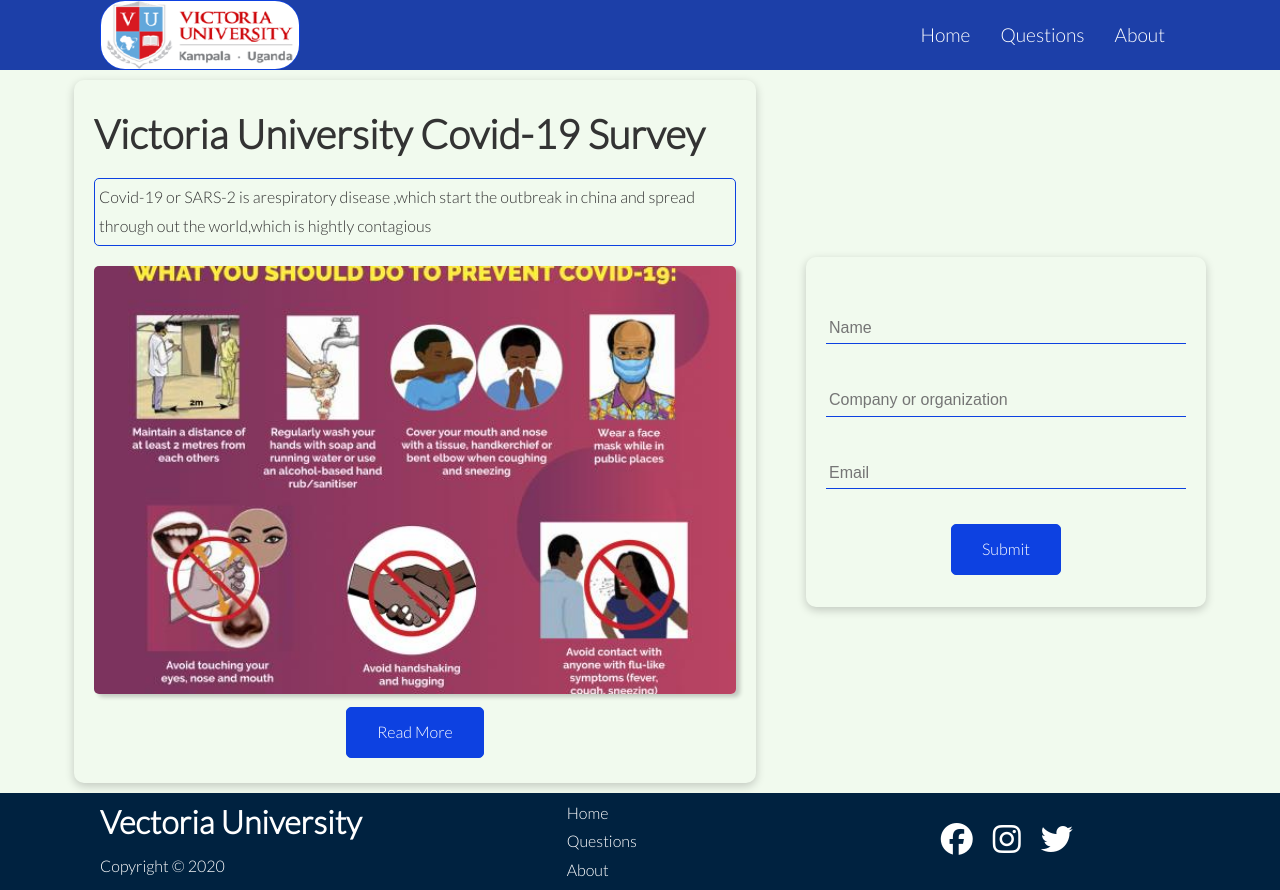
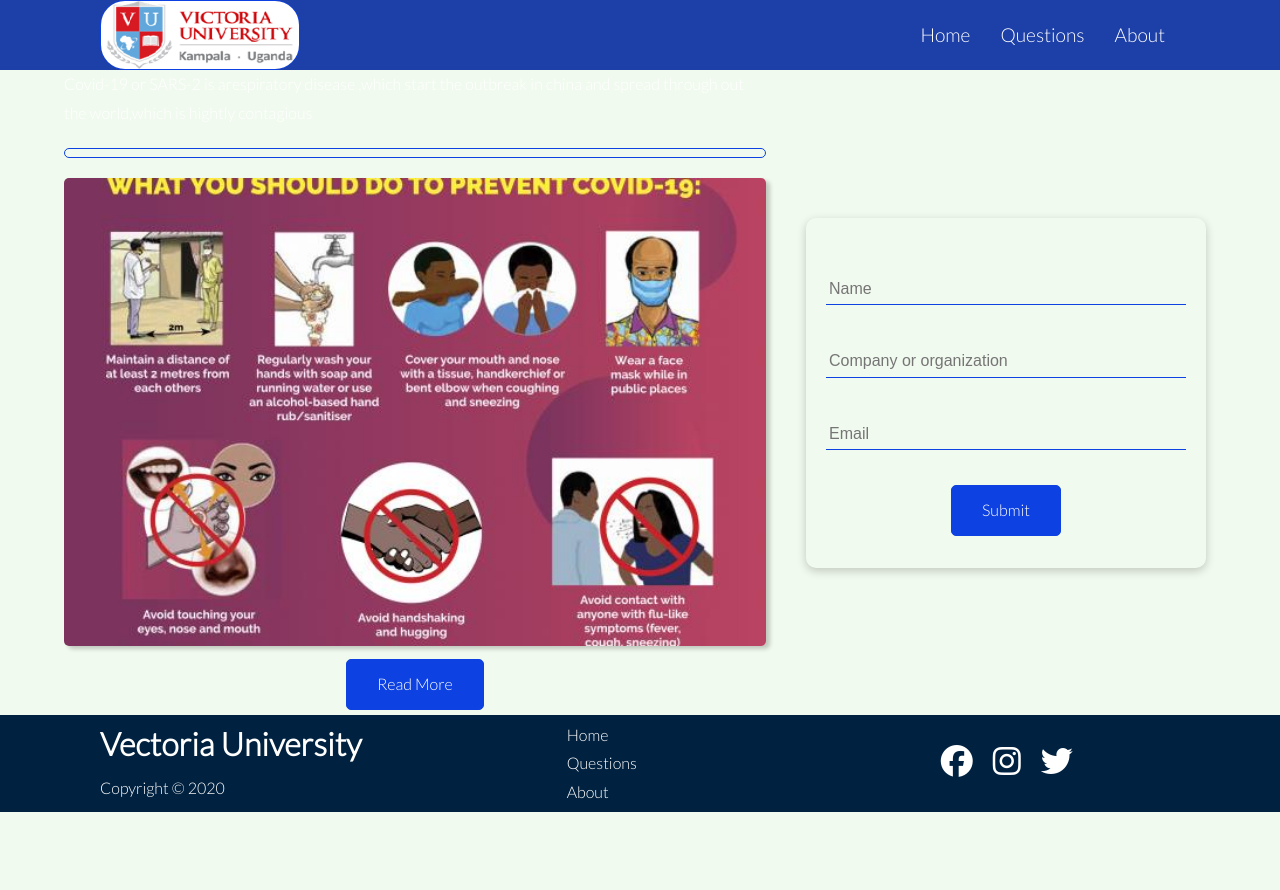
Before and after one commit to ghermaico135/covid-survey-Interface, a plain HTML site: page index.html in a window 1280 px wide. After the commit the page ends 812 px from the top, so only its background shows below. Drawn offline with Linux system fonts and the light colour scheme.

Commit message:
modified

```diff
--- a/index.html
+++ b/index.html
@@ -26,11 +26,9 @@
     <!-- showcase -->
     <section class="info-case">
         <div class="container grid ">
-            <div class="covid-info card ">
-                <h1>Victoria university Covid-19 survey</h1>
+            <div class="gitoria university Covid-19 survey</h1>
                 <p>Covid-19 or SARS-2 is arespiratory disease ,which start the outbreak in china and spread through out the world,which is hightly contagious</p>
-
-                <img src="/asset/image/how to prevent,.detail.jpg" alt="">
+                <img src="/asset/image/how-to-prevent.jpg" alt="">
                 <a href="about.html" class="btn btn-outline ">Read More</a>
             </div>
             <div class="info-form card">
```
Also changed, not shown: asset/image/how-to-prevent.jpg (renamed from asset/image/how to prevent,.detail.jpg).
